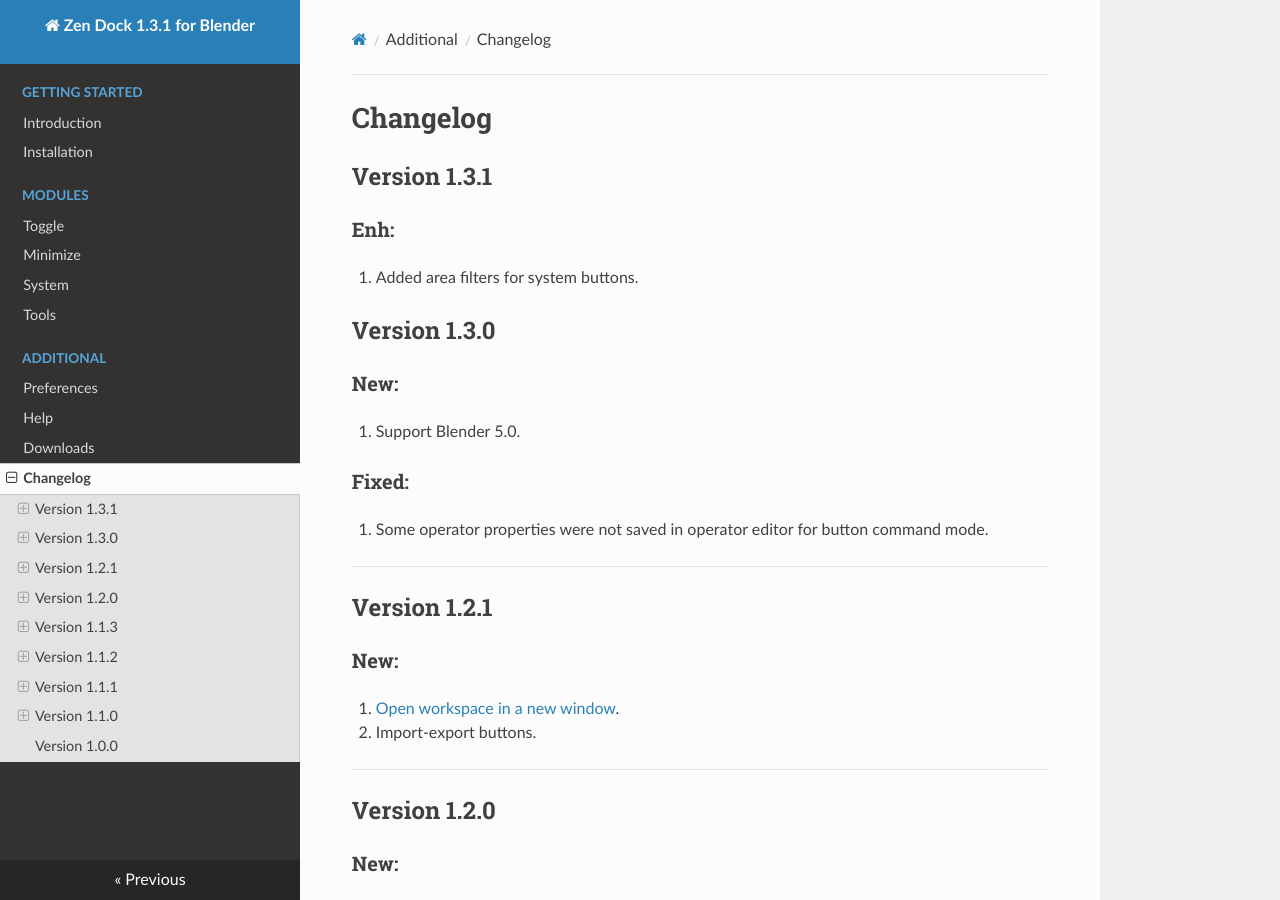
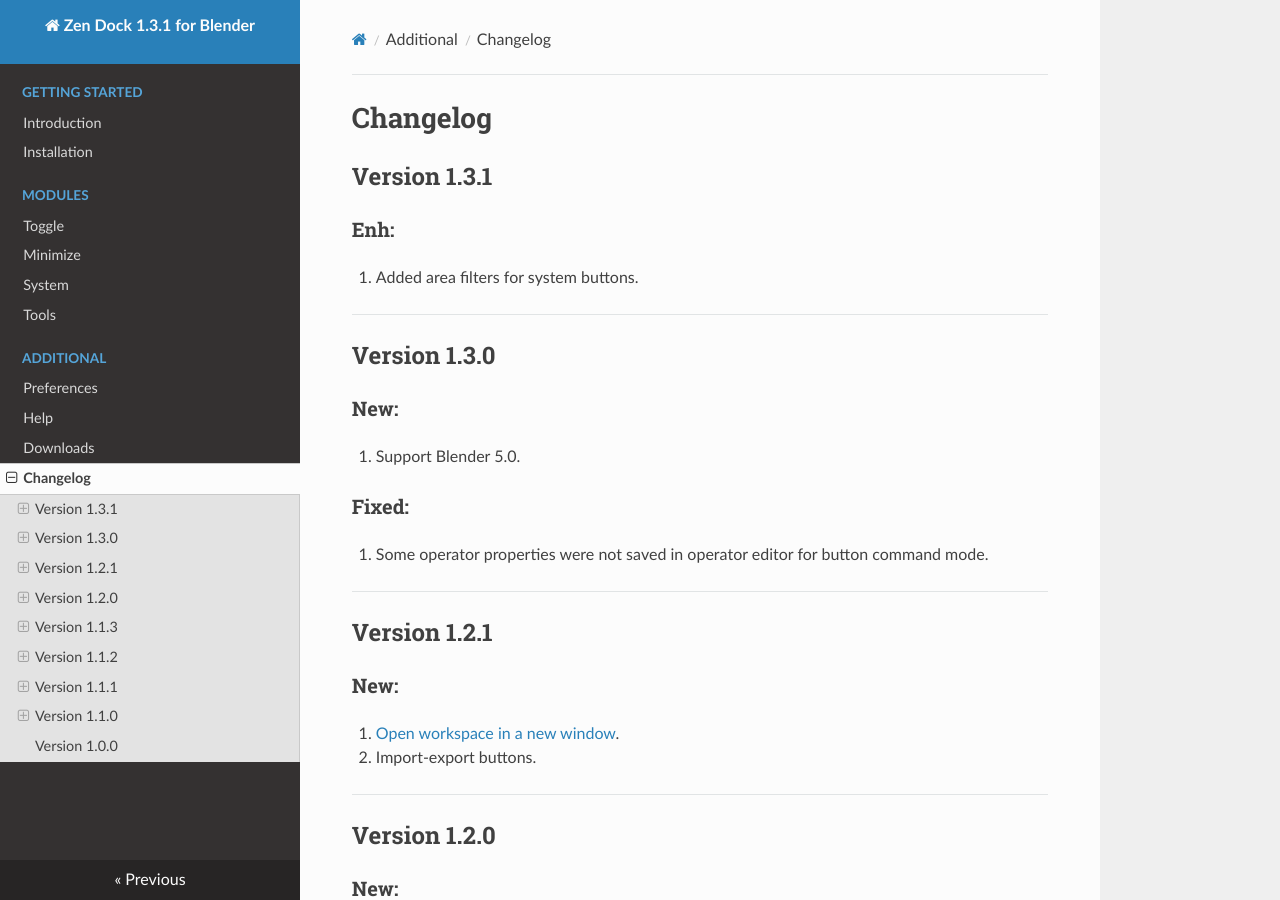
Before and after one commit to ZenMastersTeam/Zen-Dock, an MkDocs documentation site: the page built from mkdocs/changelog.md, in a window 1280 px wide and 900 px high. Built offline with MkDocs 1.6.1, drawn with Linux system fonts in a browser that asks for light colours; nearby versions of some CDN libraries.

Commit message:
corrected offset

```diff
--- a/docs/changelog/index.html
+++ b/docs/changelog/index.html
@@ -162,6 +162,7 @@
 <ol>
 <li>Added area filters for system buttons.</li>
 </ol>
+<hr />
 <h2 id="version-130">Version 1.3.0<a class="headerlink" href="#version-130" title="Permanent link"></a></h2>
 <h3 id="new">New:<a class="headerlink" href="#new" title="Permanent link"></a></h3>
 <ol>
--- a/mkdocs/changelog.md
+++ b/mkdocs/changelog.md
@@ -3,6 +3,8 @@
 ## Version 1.3.1
 ### Enh:
 1. Added area filters for system buttons.
+
+---
 
 ## Version 1.3.0
 ### New:
```
